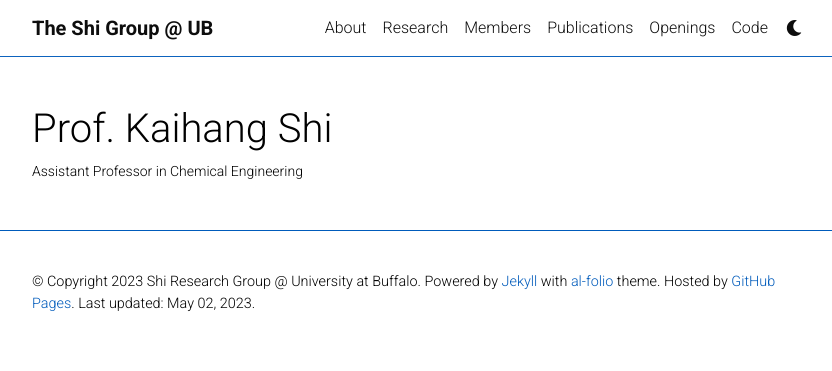
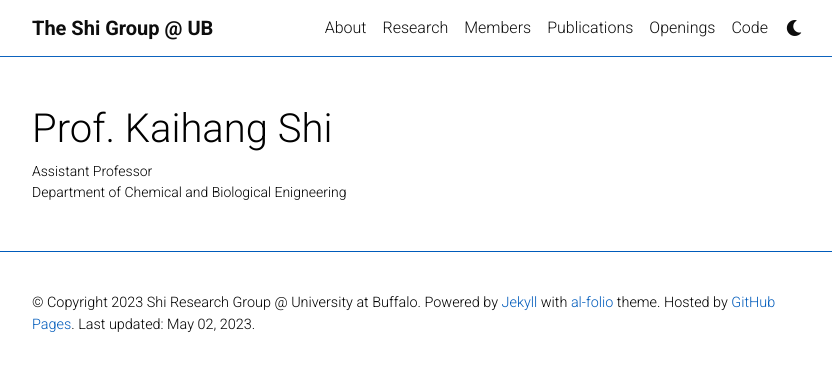
Before and after one commit to ShiResearchGroup/shiresearchgroup.github.io, a Jekyll site: the page built from _projects/Kaihang_Shi.md, in a window 1280 px wide. Shown: the top 371 px of the page, without its empty margins (223-1055 px from the left). Built offline with Jekyll 4.4.1, drawn with Linux system fonts in a browser that asks for light colours; comment, search, counter and statistics services are not loaded; a style sheet for code colours, icons or effects is not loaded.

Commit message:
Update Kaihang_Shi.md

```diff
--- a/_projects/Kaihang_Shi.md
+++ b/_projects/Kaihang_Shi.md
@@ -1,7 +1,7 @@
 ---
 layout: page
 title: Prof. Kaihang Shi
-description: Assistant Professor in Chemical Engineering
+description: Assistant Professor<br>Department of Chemical and Biological Enigneering
 img: assets/img/prof_pic.jpg
 redirect: https://scholar.google.com/citations?user=UCZC5w8AAAAJ&hl=en&authuser=1
 importance: 1
```
